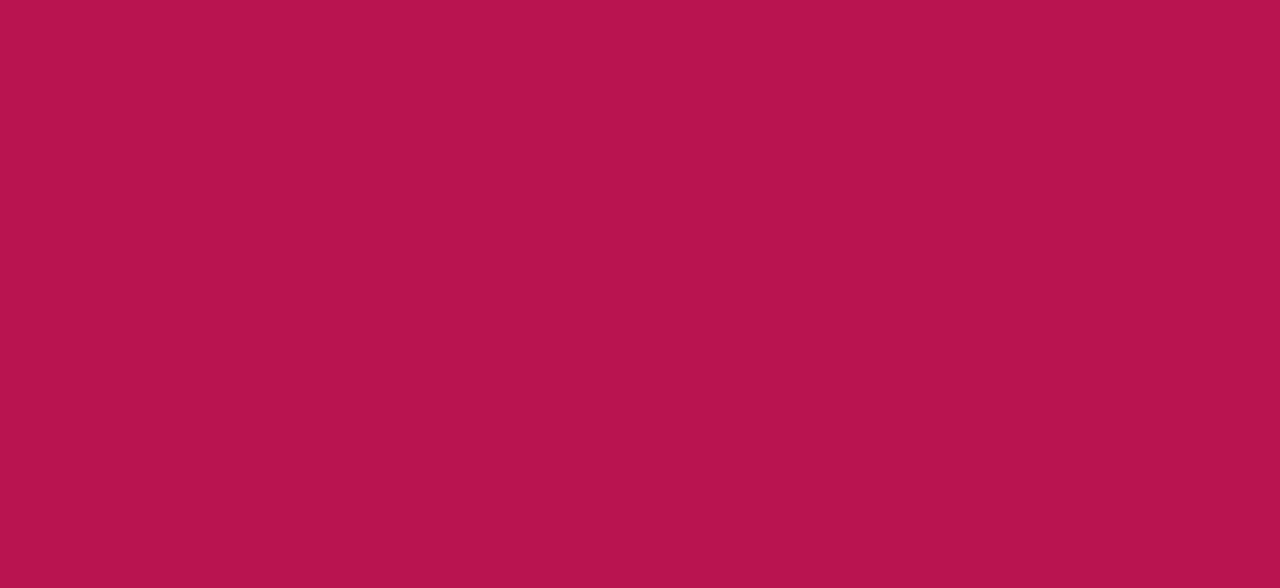
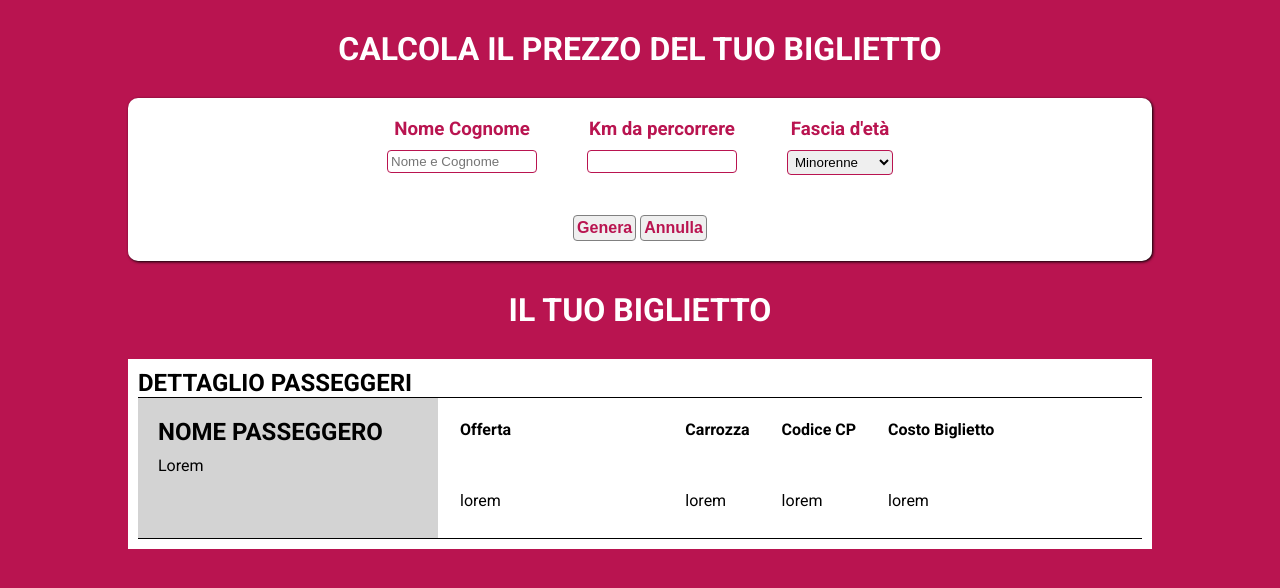
Before and after one commit to andrealigorio/js-biglietto-treno-form, a plain HTML site: page index.html in a window 1280 px wide. Drawn offline with Linux system fonts and the light colour scheme.

Commit message:
Prima parte html e css

```diff
--- a/css/style.css
+++ b/css/style.css
@@ -6,7 +6,106 @@
 
 body {
     background-color: #b91450;
+    font-family: 'Roboto', sans-serif;
+    font-size: 16px;
 }
+
 h1 {
     color: white;
+    text-transform: uppercase;
+    text-align: center;
+    padding: 30px 0;
 }
+h3 {
+    text-align: center;
+    padding-bottom: 10px;
+    color: #b91450;
+}
+
+.ticket_form {
+    width: 80%;
+    margin: 0 auto;
+}
+.box_form {
+    width: 100%;
+    background-color: white;
+    border-radius: 10px;
+    box-shadow: 1px 1px 3px black;
+    padding: 20px 0;
+}
+.top_form {
+    display: flex;
+    justify-content: center;
+}
+.top_form .km {
+    padding: 0 50px;
+}
+input, select, button {
+    border-radius: 4px;
+}
+input, select {
+    border: 1px solid #b91450;
+    padding: 3px;
+}
+.name input, .km input {
+    width: 150px;
+}
+
+.buttons_form {
+    text-align: center;
+    margin-top: 40px;
+}
+.buttons_form button{
+    padding: 3px;
+    cursor: pointer;
+    color: #b91450;
+    font-weight: bold;
+    font-size: 16px;
+}
+button {
+    border: 1px solid grey;
+}
+
+.box_ticket {
+    width: 80%;
+    margin: 0 auto;
+    background-color: white;
+    padding: 10px;
+}
+.box_ticket h2 {
+    text-transform: uppercase;
+}
+.box_informations {
+    border-top: 1px solid black;
+    border-bottom: 1px solid black;
+}
+.box_informations::after {
+    content: '';
+    display: table;
+    clear: both;
+}
+.passenger_name {
+    width: 300px;
+    height: 140px;
+    background-color: lightgrey;
+    float: left;
+}
+.passenger_table {
+    float: left;
+}
+.passenger_name , .passenger_table {
+    padding: 20px;
+}
+.passenger_name h2{
+    padding-bottom: 10px;
+}
+.passenger_table th {
+    padding-right: 30px;
+}
+.passenger_table th:first-child {
+    width: 40%;
+    text-align: left;
+}
+.passenger_table td {
+    padding-top: 50px;
+}
--- a/index.html
+++ b/index.html
@@ -4,48 +4,67 @@
     <meta charset="UTF-8">
     <meta http-equiv="X-UA-Compatible" content="IE=edge">
     <meta name="viewport" content="width=device-width, initial-scale=1.0">
+    <link rel="preconnect" href="https://fonts.gstatic.com">
+    <link href="https://fonts.googleapis.com/css2?family=Roboto:wght@300;400;500;700&display=swap" rel="stylesheet">
     <link rel="stylesheet" href="css/style.css">
     <title>Ticket Train form</title>
 </head>
 <body>
     <div class="ticket_form">
-        <h1></h1>
+        <h1>calcola il prezzo del tuo biglietto</h1>
         <div class="box_form">
             <div class="top_form">
-
+                <div class="name">
+                    <h3>Nome Cognome</h3>
+                    <input type="text" placeholder="Nome e Cognome">
+                </div>
+                <div class="km">
+                    <h3>Km da percorrere</h3>
+                    <input type="number" id="kilometres" name="kilometres" min="1" max="500">
+                </div>
+                <div class="age">
+                    <h3>Fascia d'età</h3>
+                    <select name="ages" id="ages">
+                        <option value="under18">Minorenne</option>
+                        <option value="over18">Maggiorenne</option>
+                        <option value="over65">Over65</option>
+                    </select>
+                </div>
             </div>
             <div class="buttons_form">
-
+                <button>Genera</button>
+                <button>Annulla</button>
             </div>
         </div>
     </div>
     <div class="ticket">
-        <h1></h1>
+        <h1>il tuo biglietto</h1>
         <div class="box_ticket">
-            <h2></h2>
+            <h2>dettaglio passeggeri</h2>
             <div class="box_informations">
                 <div class="passenger_name">
-
+                    <h2>nome passeggero</h2>
+                    <span id="name">Lorem</span>
                 </div>
                 <div class="passenger_table">
                     <table>
                         <tr>
-                            <th></th>
-                            <th></th>
-                            <th></th>
-                            <th></th>
+                            <th>Offerta</th>
+                            <th>Carrozza</th>
+                            <th>Codice CP</th>
+                            <th>Costo Biglietto</th>
                         </tr>
-                        <td>
-                            <th></th>
-                            <th></th>
-                            <th></th>
-                            <th></th>
-                        </td>
+                        <tr>
+                            <td>lorem</td>
+                            <td>lorem</td>
+                            <td>lorem</td>
+                            <td>lorem</td>
+                        </tr>
                     </table>
                 </div>
             </div>
         </div>
     </div>
-
+    <script src=js/main.js></script>
 </body>
 </html>
--- a/js/main.js
+++ b/js/main.js
@@ -0,0 +1,3 @@
+const price = 0.21;
+const youngDiscount = 0.20;
+const oldDiscunt = 0.40;
```
